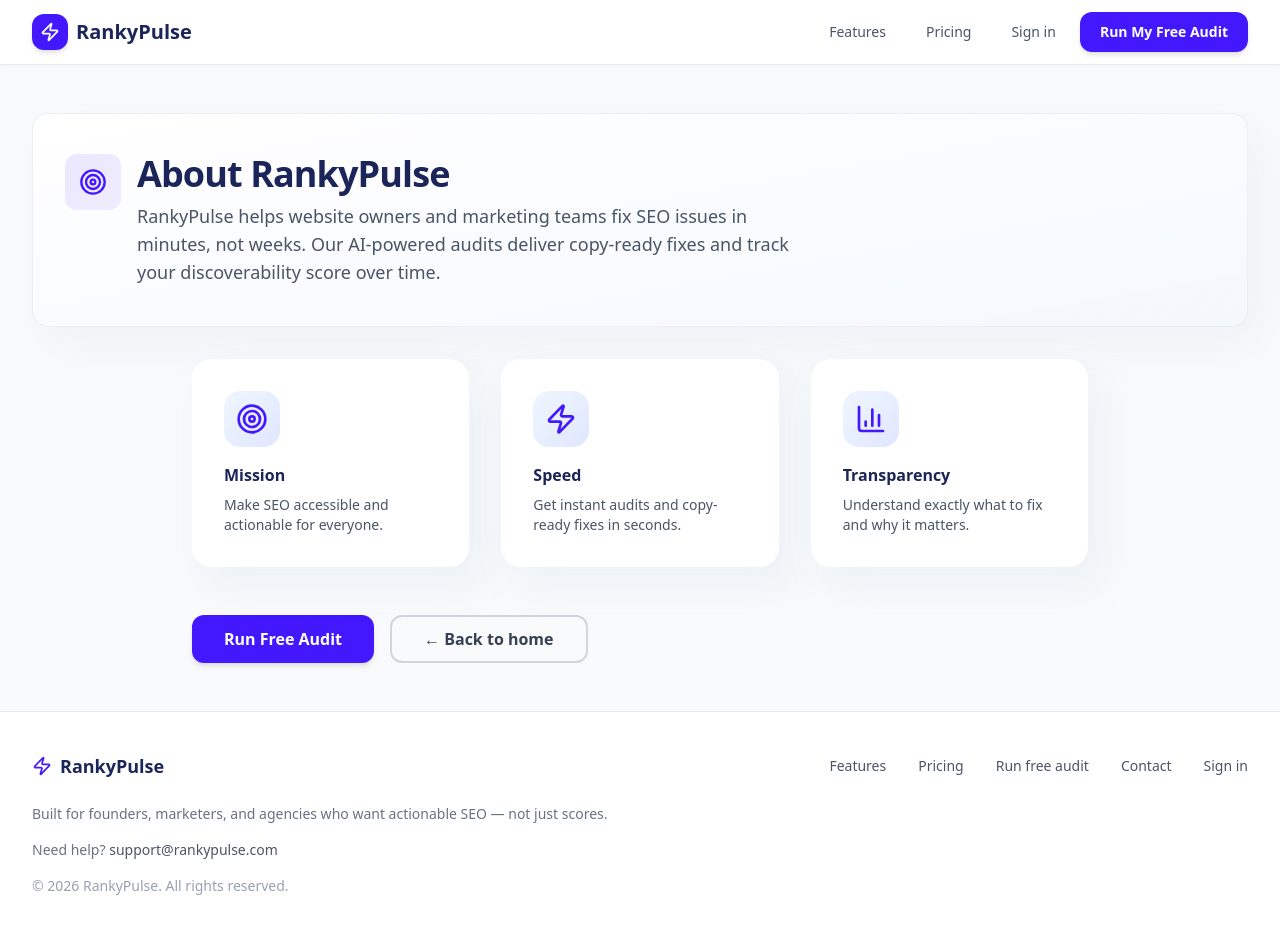
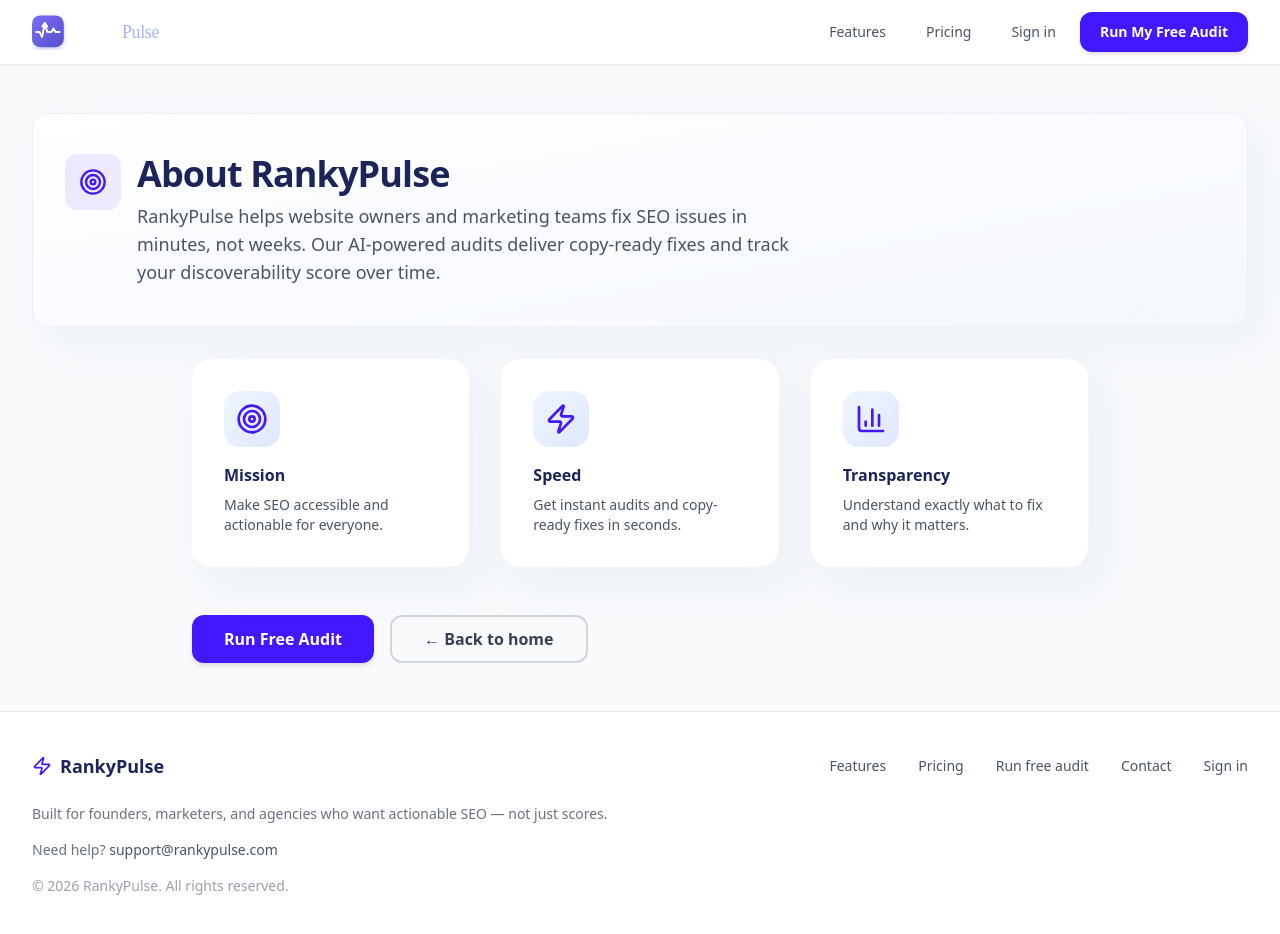
Before and after one commit to cocomelon185/rankypulse-landing, a Next.js app: page /about in a window 1280 px wide. Built offline with nearby package versions, Linux system fonts and the light colour scheme; no server answers.

Commit message:
feat: replace code-rendered logo with SVG in Navbar and Footer

```diff
--- a/src/components/Navbar.tsx
+++ b/src/components/Navbar.tsx
@@ -16,15 +16,8 @@
   return (
     <nav className="sticky top-0 z-50 border-b border-gray-200/80 bg-white/95 shadow-[0_1px_3px_rgba(0,0,0,0.04)] backdrop-blur-lg" aria-label="Main navigation">
       <div className="mx-auto flex h-16 max-w-7xl items-center justify-between gap-4 px-4 md:px-8">
-        <Link
-          href="/"
-          className="flex items-center gap-2 text-xl font-bold text-[#1B2559] shrink-0"
-          aria-label="RankyPulse home"
-        >
-          <div className="flex h-9 w-9 items-center justify-center rounded-xl bg-[#4318ff] text-white shadow-md">
-            <Zap className="h-5 w-5" />
-          </div>
-          RankyPulse
+        <Link href="/" className="shrink-0" aria-label="RankyPulse home">
+          <img src="/rankypulse-logo.svg" alt="RankyPulse" height="36" className="h-9 w-auto" />
         </Link>
         <div className="flex items-center gap-1 md:gap-2">
           {navLinks.map((link) => (
```
